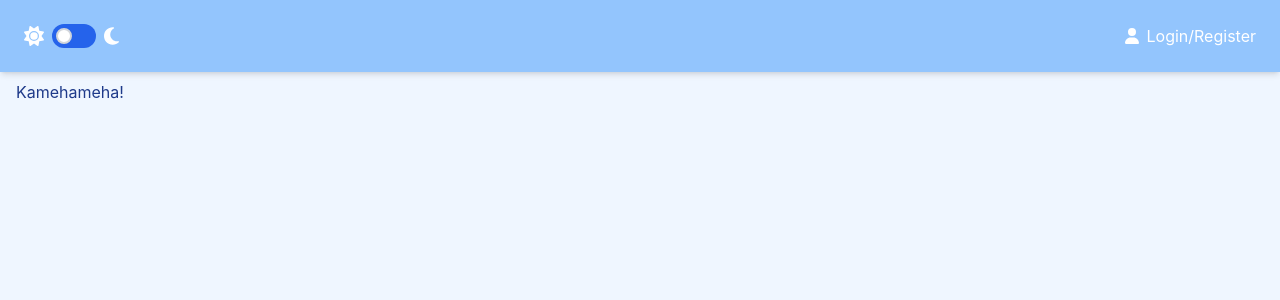
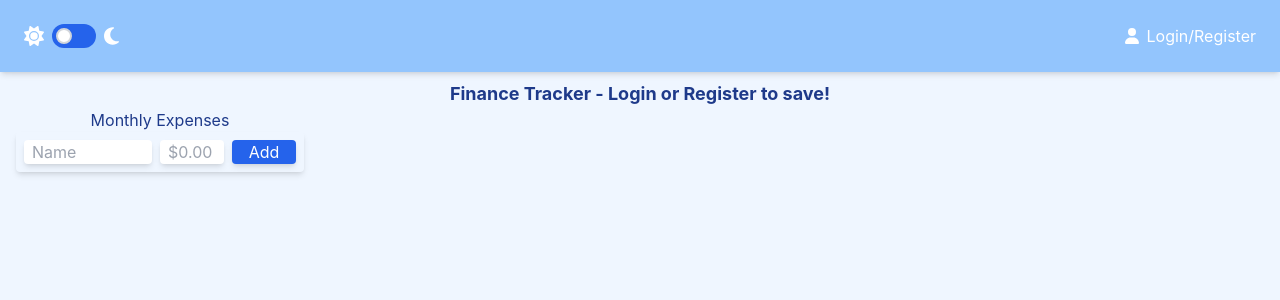
Before and after one commit to neilmccaffrey/finance-tracker, a React (Create React App) app: page / in a window 1280 px wide. Shown: the top 300 px of the page. Built offline with nearby package versions, Linux system fonts and the light colour scheme; the HTML template or start-up script is replaced by a standard one.

Commit message:
Income/Expense component minor style changes

```diff
--- a/src/components/Button.jsx
+++ b/src/components/Button.jsx
@@ -1,9 +1,11 @@
-const Button = ({ onClick, children, isDisabled }) => {
+const Button = ({ onClick, children, isDisabled, variant }) => {
   return (
     <button
       onClick={!isDisabled ? onClick : undefined}
-      className={`w-32 py-2 rounded primary shadow-md
+      className={` rounded primary shadow-md
         hover:bg-blue-300
+        ${variant === 'large' ? 'w-32 py-2' : ''}
+        ${variant === 'small' ? 'w-16' : ''}
         ${isDisabled ? 'opacity-50 cursor-not-allowed' : ''}`}
       disabled={isDisabled}
     >
--- /dev/null
+++ b/src/components/IncomeExpenseInput.jsx
@@ -0,0 +1,37 @@
+import { useState } from 'react';
+import Button from './Button';
+
+const IncomeExpenseInput = ({ onClick }) => {
+  const [name, setName] = useState('');
+  const [amount, setAmount] = useState('');
+
+  const handleAmountChange = (e) => {
+    let value = e.target.value.replace(/\D/g, ''); // Remove non-numeric characters
+    if (value) {
+      value = (parseInt(value) / 100).toFixed(2); // Convert to currency format
+    }
+    setAmount(value);
+  };
+
+  return (
+    <div className="flex items-center gap-2 dark:bg-gray-500 p-2 rounded shadow-md">
+      <input
+        value={name}
+        onChange={(e) => setName(e.target.value)}
+        placeholder="Name"
+        className="pl-2 w-32 dark:bg-gray-300 rounded shadow-md"
+      />
+      <input
+        value={amount}
+        onChange={handleAmountChange}
+        placeholder="$0.00"
+        className="pl-2 w-16 dark:bg-gray-300 rounded shadow-md"
+      />
+      <Button onClick={onClick} variant="small">
+        Add
+      </Button>
+    </div>
+  );
+};
+
+export default IncomeExpenseInput;
--- a/src/index.css
+++ b/src/index.css
@@ -29,11 +29,11 @@ header {
 
 /* Dark Mode */
 .dark body {
-  @apply bg-gray-800 text-blue-300;
+  @apply bg-gray-800 text-blue-400;
 }
 .dark .primary {
   @apply bg-blue-400 text-gray-900;
 }
 .dark header {
-  @apply bg-gray-900 text-blue-300 shadow-lg border-b border-gray-700;
+  @apply bg-gray-900 text-blue-400 shadow-lg border-b border-gray-700;
 }
--- a/src/pages/Home.jsx
+++ b/src/pages/Home.jsx
@@ -2,6 +2,7 @@ import { useEffect } from 'react';
 import Header from '../components/Header';
 import 'react-toastify/dist/ReactToastify.css';
 import { toast, ToastContainer } from 'react-toastify';
+import IncomeExpenseInput from '../components/IncomeExpenseInput';
 
 const Home = () => {
   const theme = localStorage.getItem('theme') === 'dark' ? 'dark' : 'light'; // Get current theme for toastcontainer
@@ -15,12 +16,22 @@ const Home = () => {
     }
   }, []);
 
+  const handleAddExpense = () => {
+    return;
+  };
+
   return (
     <>
       <Header />
       <ToastContainer position="top-center" theme={theme} />
-      <main className="pt-20 mx-auto p-4">
-        <h1>Kamehameha!</h1>
+      <main className="flex flex-col items-center pt-20 mx-auto p-4">
+        <span className="text-lg font-bold">
+          Finance Tracker - Login or Register to save!
+        </span>
+        <div className="flex flex-col items-center self-start">
+          <span>Monthly Expenses</span>
+          <IncomeExpenseInput onClick={handleAddExpense} />
+        </div>
       </main>
     </>
   );
--- a/src/pages/Login.jsx
+++ b/src/pages/Login.jsx
@@ -75,10 +75,18 @@ const Login = () => {
             className="p-3 w-96 rounded shadow-md mb-8"
           />
           <div className="flex gap-x-4">
-            <Button onClick={handleLogin} isDisabled={!username || !password}>
+            <Button
+              onClick={handleLogin}
+              isDisabled={!username || !password}
+              variant="large"
+            >
               Login
             </Button>
-            <Button onClick={handleRegister} isDisabled={isDisabled}>
+            <Button
+              onClick={handleRegister}
+              isDisabled={isDisabled}
+              variant="large"
+            >
               {isDisabled ? 'Registered' : 'Register'}
             </Button>
           </div>
```
